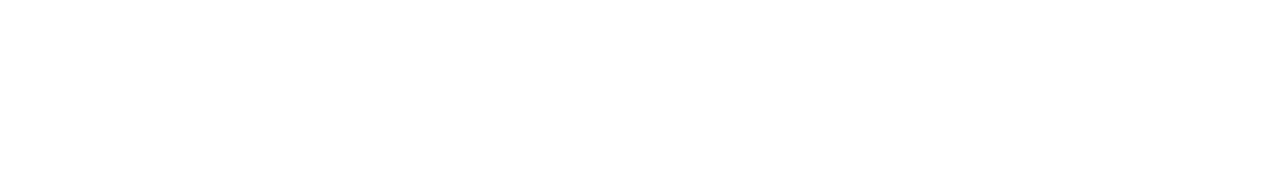
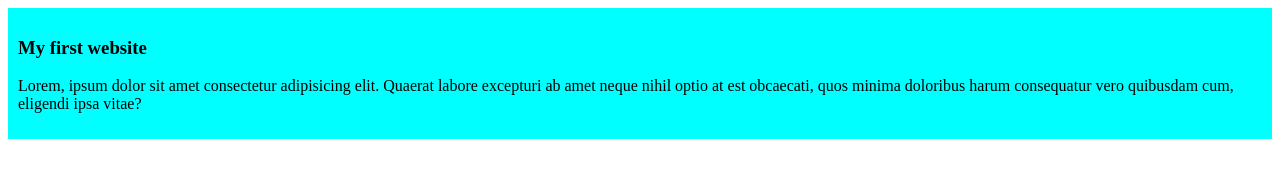
Before and after one commit to nihajahan/my-website, a plain HTML site: page index.html in a window 1280 px wide. Drawn offline with Linux system fonts and the light colour scheme.

Commit message:
added the first blog

```diff
--- a/index.html
+++ b/index.html
@@ -4,8 +4,12 @@
     <meta charset="UTF-8">
     <meta name="viewport" content="width=device-width, initial-scale=1.0">
     <title>My website</title>
+    <link rel="stylesheet" href="styles/blog.css">
 </head>
 <body>
-
+    <div>
+        <h3>My first website</h3>
+        <p>Lorem, ipsum dolor sit amet consectetur adipisicing elit. Quaerat labore excepturi ab amet neque nihil optio at est obcaecati, quos minima doloribus harum consequatur vero quibusdam cum, eligendi ipsa vitae?</p>
+    </div>
 </body>
 </html>
--- /dev/null
+++ b/styles/blog.css
@@ -0,0 +1,4 @@
+div{
+    background-color: aqua;
+    padding: 10px;
+}
```
